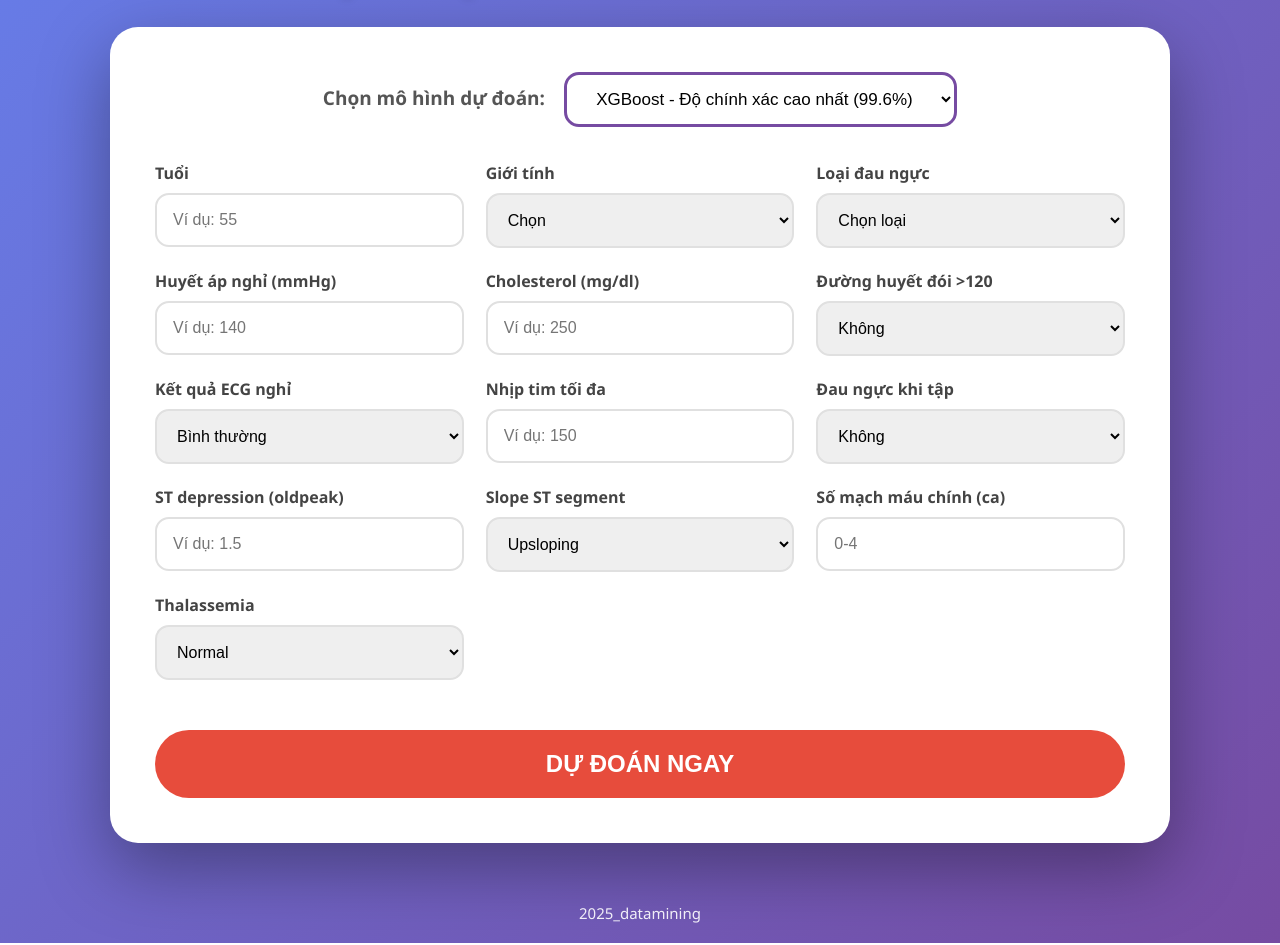
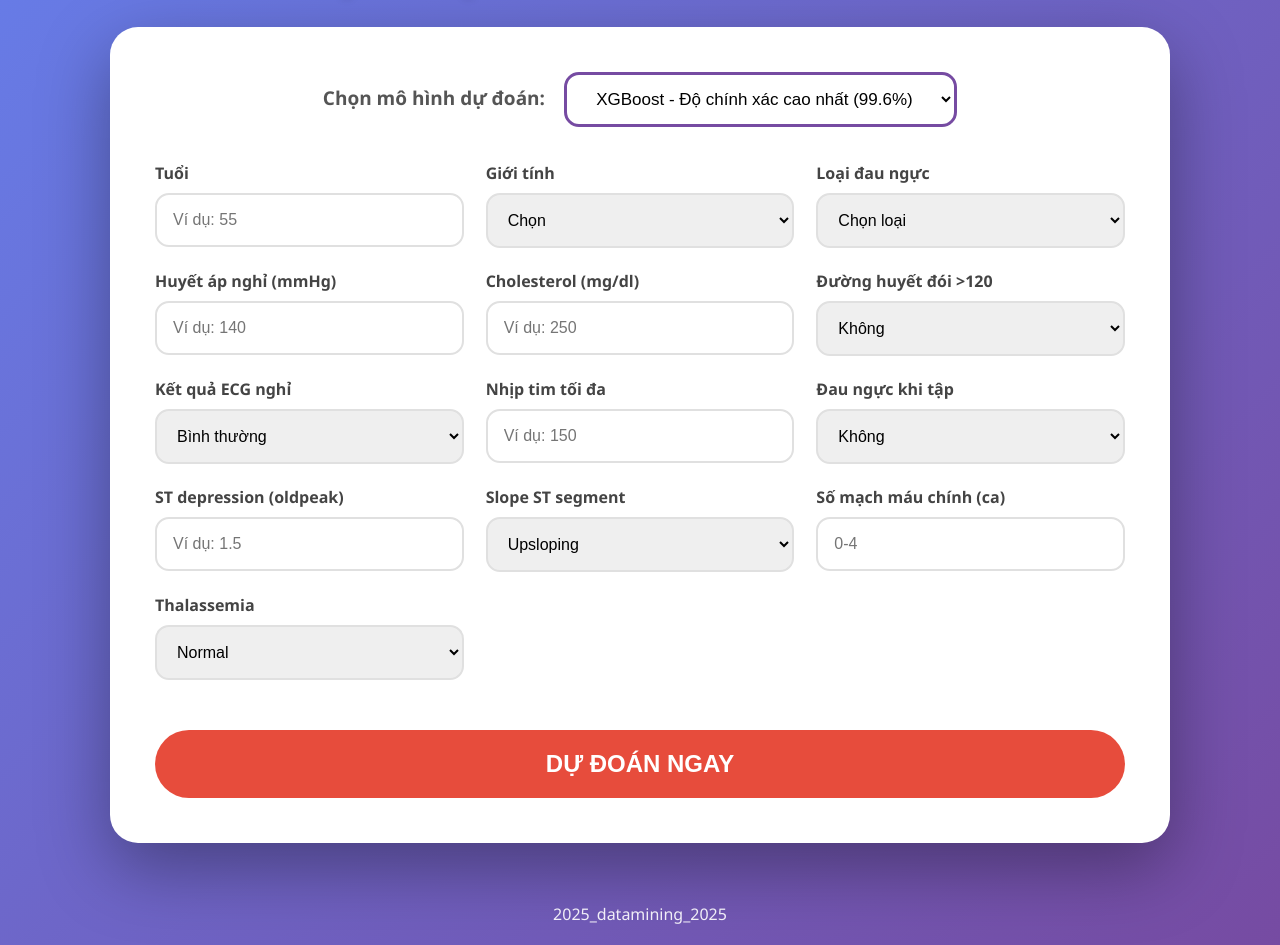
Before and after one commit to Lehuutien2908/DataMining, a plain HTML site: page frontend/index.html in a window 1280 px wide. Shown: the part 131-1076 px from the top of the page. Drawn offline with Linux system fonts and the light colour scheme.

Commit message:
fe_chua_fastAPI

```diff
--- a/frontend/index.html
+++ b/frontend/index.html
@@ -54,7 +54,7 @@
     </main>
 
     <footer class="footer">
-      <p>2025_datamining</p>
+      <p>2025_datamining_2025</p>
     </footer>
   </div>
 
--- a/frontend/static/app.js
+++ b/frontend/static/app.js
@@ -50,7 +50,7 @@ async function predict() {
 
     if (json.label === 1) {
       result.innerHTML = `
-        <div style="font-size:52px; color:#c62828;">CẢNH BÁO NGUY CƠ CAO!</div>
+        <div style="font-size:52px; color:#c62828;">CẢNH BÁO NGUY CƠ MẮC BỆNH CAO!</div>
         <div style="font-size:72px; font-weight:bold; color:#e74c3c; margin:25px 0;">
           ${prob}%
         </div>
--- a/frontend/static/style.css
+++ b/frontend/static/style.css
@@ -27,6 +27,6 @@ body { font-family:'Segoe UI',Arial,sans-serif; background:linear-gradient(135de
 .result.safe { background:#e8f5e8; border:5px solid #27ae60; color:#1b5e20; }
 .result strong { font-size:52px; display:block; margin:20px 0; }
 
-.footer { text-align:center; margin-top:60px; color:rgba(255,255,255,0.9); font-size:15px; }
+.footer { text-align:center; margin-top:60px; color:rgba(255,255,255,0.9); font-size:16px; }
 
 @keyframes fadeIn { from{opacity:0; transform:translateY(30px)} to{opacity:1; transform:translateY(0)} }
```
